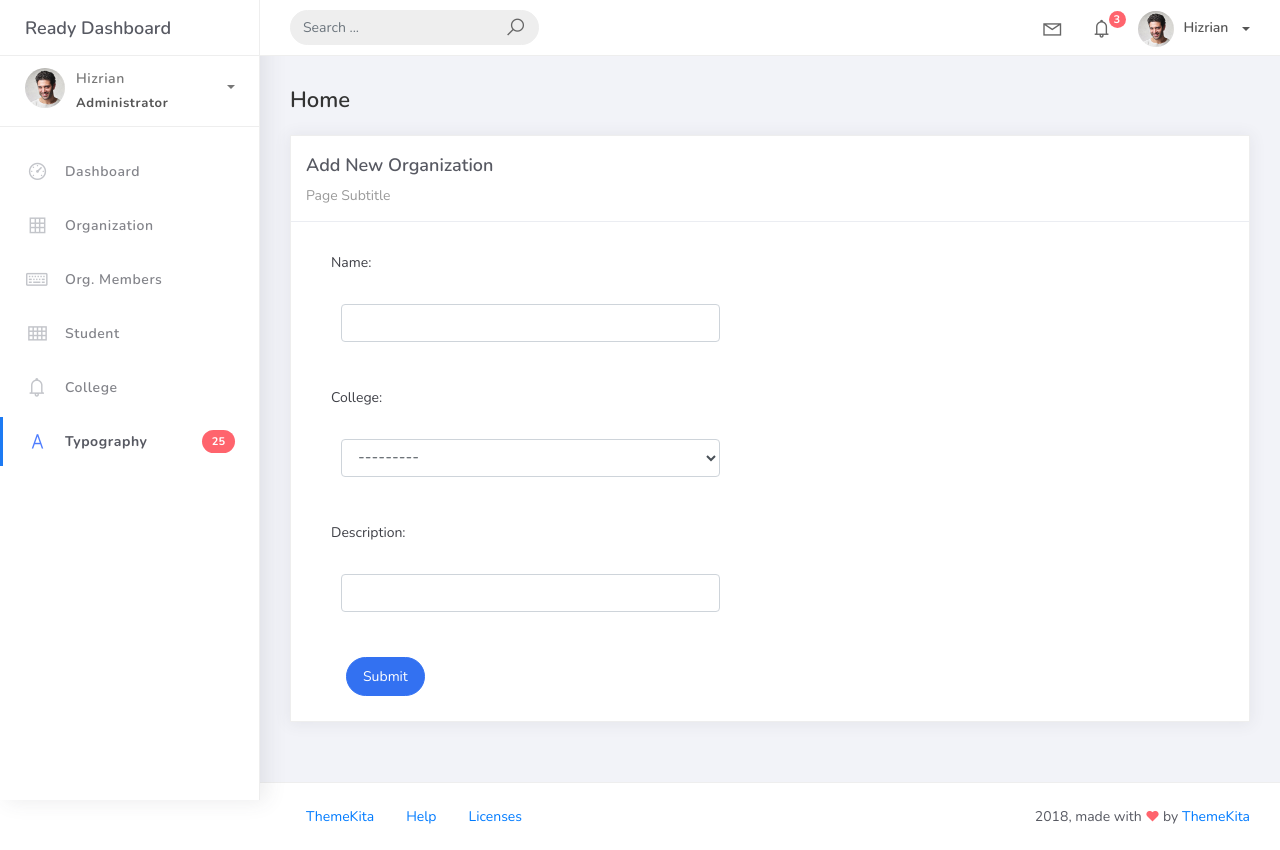
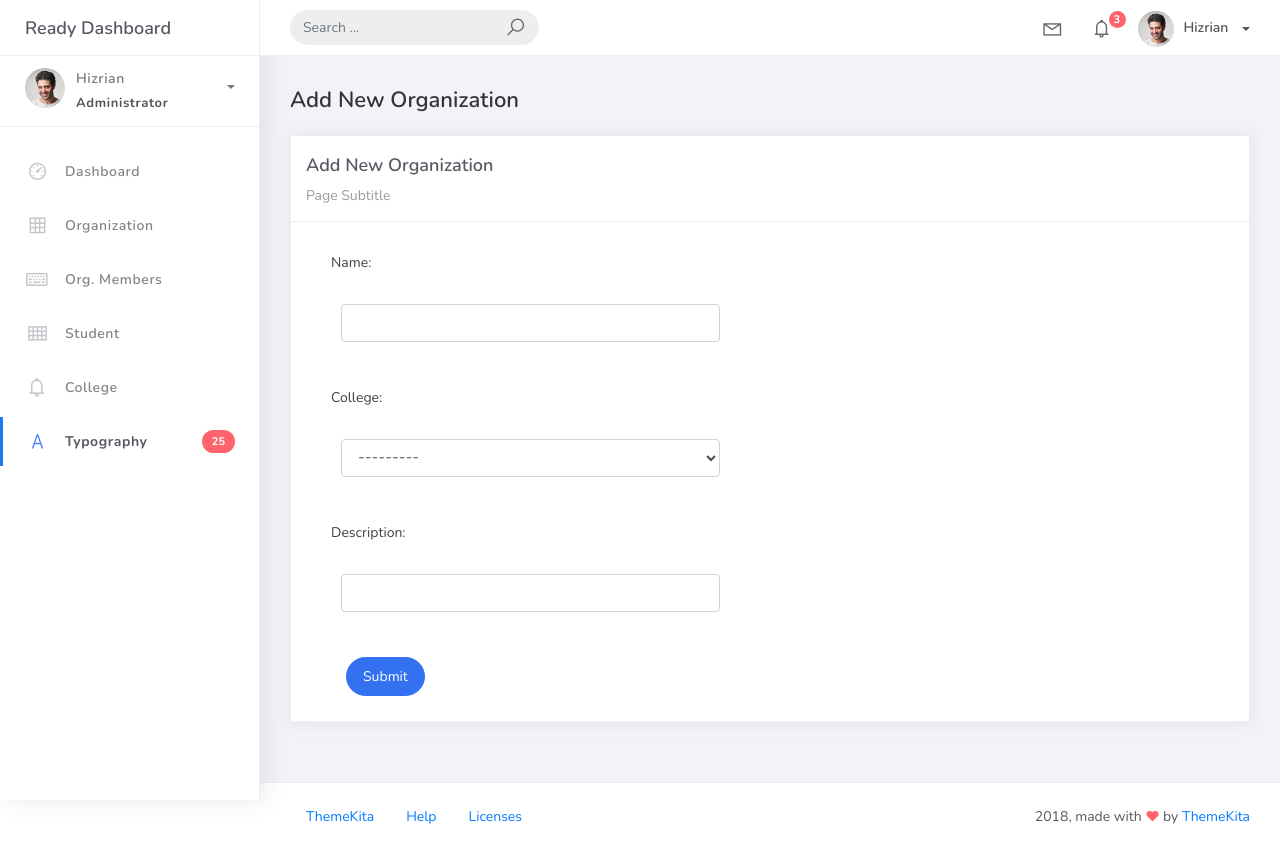
Before and after one commit to Tazz022003/PSUSphere, a Django app: page /organization_list/add/ in a window 1280 px wide. Run offline with Django 4.2, Linux system fonts and the light colour scheme; data comes from the database, SQL or seed files in the repository; both versions use the stored data as it was after the commit; some libraries are stand-ins or nearby versions.

Commit message:
add crud

```diff
--- a/projectsite/projectsite/urls.py
+++ b/projectsite/projectsite/urls.py
@@ -21,9 +21,14 @@ from studentorg import views
 
 urlpatterns = [
     path('admin/', admin.site.urls),
+
     path('', views.HomePageView.as_view(), name='home'),
+
     path('organization_list/', OrganizationList.as_view(), name='organization-list'),
+
     path('organization_list/add/', OrganizationCreateView.as_view(), name='organization-add'),
+
     path('organization_list/<int:pk>/', OrganizationUpdateView.as_view(), name='organization-update'),
-    path('organization_list/<pk>/delete', OrganizationDeleteView.as_view(), name='organization-delete'),
+
+    path('organization_list/<int:pk>/delete/', OrganizationDeleteView.as_view(), name='organization-delete'),
 ]
--- a/projectsite/templates/org_form.html
+++ b/projectsite/templates/org_form.html
@@ -1,7 +1,9 @@
 {% extends 'base.html' %} {% load static %} {% block content %}
 <div class="content">
     <div class="container-fluid">
-        <h4 class="page-title">Home</h4>
+        <h4 class="page-title">
+            {% if object %}Update Organization{% else %}Add New Organization{% endif %}
+       </h4>
         <div class="row">
             <div class="col-md-12">
                 <div class="card">
```
Also changed, not shown: projectsite/templates/org_list.html (+72 -10 lines), projectsite/db.sqlite3.
